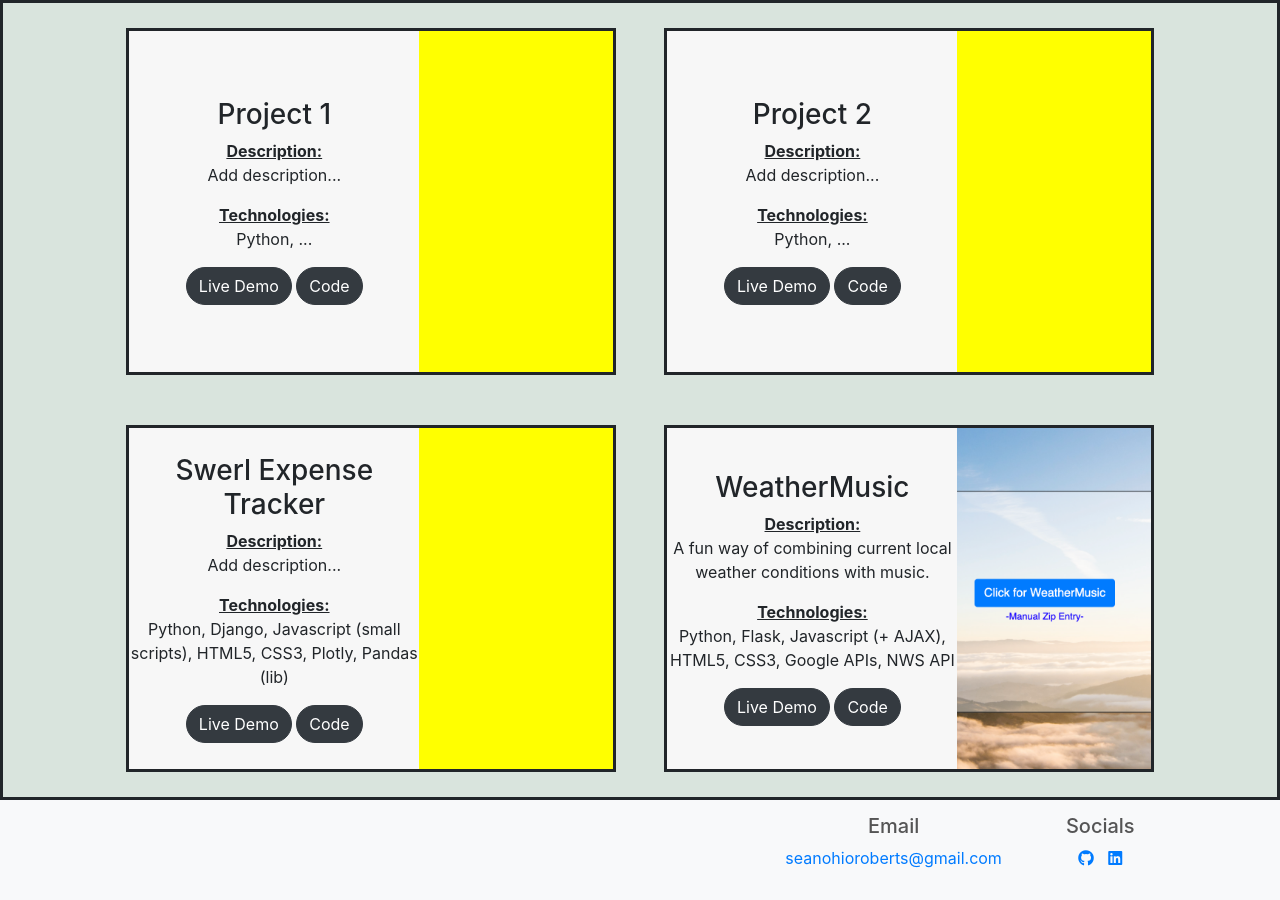
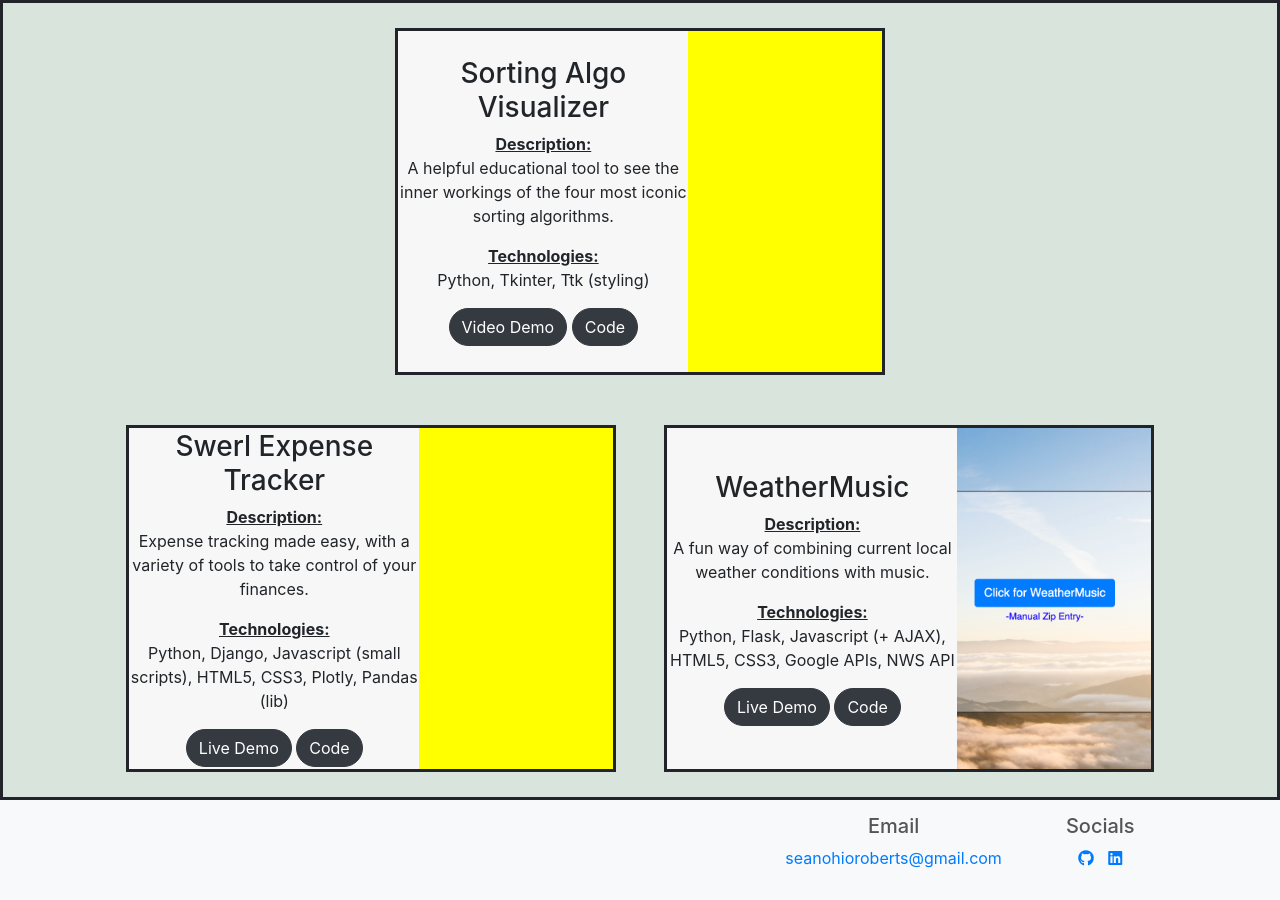
Before and after one commit to SeanFromOhio/portfolio-V1, a Flask app: page / in a window 1280 px wide. Shown: the part 856-1756 px from the top of the page. Run offline with Flask 2, Linux system fonts and the light colour scheme; some libraries are stand-ins or nearby versions.

Commit message:
Added appropriate titles per page. Adjusted the index page project layout, and added some additional functionality to the project boxes.

```diff
--- a/templates/contact.html
+++ b/templates/contact.html
@@ -1,4 +1,6 @@
 {% extends "base.html" %}
+
+{% block title %} Contact {% endblock title %}
 
 {% block content %}
 <div class="full-screen flex-col">
--- a/templates/index.html
+++ b/templates/index.html
@@ -10,41 +10,22 @@
 <div id="projects-page" class="border-solid full-screen text-center">
     <div class="project-row">
         <!-- PROJECT 1 -->
-        <div class="border-solid project-box flex-center" style="margin-right: 4%;">
-            <div class="project-text flex-col">
-                <div>
-                    <h3 style="font-type: cambria">Project 1</h3>
-                    <p style="margin: 0;"><b><u>Description:</u></b></p>
-                    <p>Add description...</p>
-
-                    <p style="margin: 0;"><b><u>Technologies:</u></b></p>
-                    <p>Python, ...</p>
-                    <div>
-                        <a class="btn btn-dark custom-button" target="_blank"
-                           href="#">Live Demo</a>
-                        <a class="btn btn-dark custom-button" target="_blank"
-                           href="#">Code</a>
-                    </div>
-                </div>
-            </div>
-            <div class="project-pic" id="project1" style="height: 100%;" >
-            </div>
-        </div>
-        <!-- PROJECT 2 -->
         <div class="border-solid project-box flex-center">
             <div class="project-text flex-col">
                 <div>
-                    <h3 style="font-type: cambria">Project 2</h3>
+                    <h3 style="font-type: cambria">Sorting Algo Visualizer</h3>
                     <p style="margin: 0;"><b><u>Description:</u></b></p>
-                    <p>Add description...</p>
+                    <p>
+                        A helpful educational tool to see the inner workings of the four most iconic sorting algorithms.
+                    </p>
 
                     <p style="margin: 0;"><b><u>Technologies:</u></b></p>
-                    <p>Python, ...</p>
+                    <p>Python, Tkinter, Ttk (styling)</p>
                     <div>
                         <a class="btn btn-dark custom-button" target="_blank"
-                           href="#">Live Demo</a>
+                           href="#">Video Demo</a>
                         <a class="btn btn-dark custom-button" target="_blank"
-                           href="#">Code</a>
+                           href="https://github.com/SeanFromOhio/Tkinter-Sorting-Algo_Visualizer">Code</a>
                     </div>
                 </div>
             </div>
@@ -54,13 +35,13 @@
     </div>
 
     <div class="project-row">
-        <!-- PROJECT 3 -->
+        <!-- PROJECT 2 -->
         <div class="border-solid project-box flex-center" style="margin-right: 4%;">
             <div class="project-text flex-col">
                 <div>
                     <h3 style="font-type: cambria">Swerl Expense Tracker</h3>
                     <p style="margin: 0;"><b><u>Description:</u></b></p>
-                    <p>Add description...</p>
+                    <p>Expense tracking made easy, with a variety of tools to take control of your finances.</p>
 
                     <p style="margin: 0;"><b><u>Technologies:</u></b></p>
                     <p>Python, Django, Javascript (small scripts), HTML5, CSS3, Plotly, Pandas (lib)</p>
@@ -75,7 +56,7 @@
             <div class="project-pic" id="pic-swerl" style="height: 100%;" >
             </div>
         </div>
-        <!-- PROJECT 4 -->
+        <!-- PROJECT 3 -->
         <div class="border-solid project-box flex-center">
             <div class="project-text flex-col">
                 <div>
--- a/templates/resume.html
+++ b/templates/resume.html
@@ -1,4 +1,6 @@
 {% extends "base.html" %}
+
+{% block title %} Resume {% endblock title %}
 
 {% block content %}
 <div class="full-screen flex-col" style="padding: 2%; height: 165%;">
@@ -8,7 +10,7 @@
     </h2>
     <iframe
             src="https://docs.google.com/document/d/e/2PACX-1vRAxb2so_Vgh_HdBMbE7O0aVvolVvluJ9s9oXE3Wf0peJFNm0O3se8uD6NDtv2iFtjQANSiwhBk43ZH/pub?embedded=true"
-            style="width: 60%; height: 91%;"
+            style="width: 61%; height: 91%; border: solid;"
     >
     </iframe>
 </div>
```
Also changed, not shown: 2 other files.
